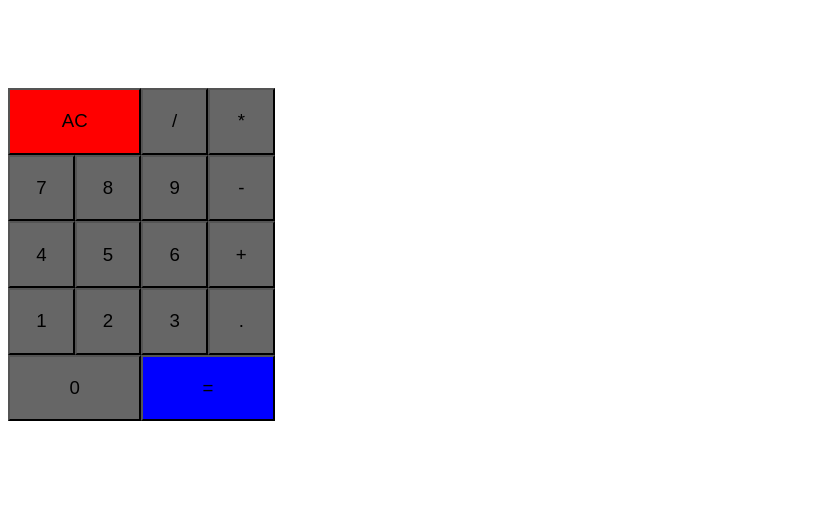
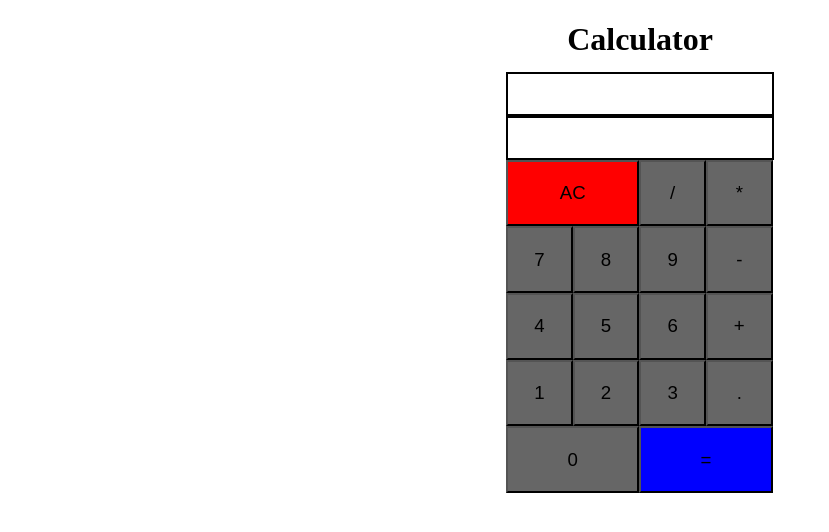
Before and after one commit to SophieReuter/calculator, a React (Vite) app: page / in a window 1280 px wide. Shown: the top 532 px of the page, without its empty margins (0-829 px from the left). Built offline with nearby package versions, Linux system fonts and the light colour scheme.

Commit message:
enabled usage of composed numbers

```diff
--- a/src/App.css
+++ b/src/App.css
@@ -1,3 +1,13 @@
+body {
+    display: flex;
+    justify-content: center;
+}
+
+#headline {
+    text-align: center;
+    margin: 10pt;
+}
+
 
 input {
     text-align: end;
@@ -11,6 +21,7 @@ input {
     font-size: 25pt;
     letter-spacing: 3px;
     min-height: 30pt;
+    border: 2pt solid black;
 }
 
 #clear {
--- a/src/App.jsx
+++ b/src/App.jsx
@@ -33,8 +33,8 @@ function App() {
     return operators.includes(value);
   };
 
-  const isSpecialCharacter = (value) => {
-    return specialCharacters.includes(value);
+  const isNumber = (value) => {
+    return !specialCharacters.includes(value);
   };
 
   const deleteCalculation = () => {
@@ -44,33 +44,26 @@ function App() {
   };
 
   const addInput = (input) => {
-    //debugger;
+    debugger;
     const lastChar = calculation[calculation.length - 1];
     if (
-      (lastChar === "0" && !specialCharacters.includes(input)) ||
-      (isSpecialCharacter(input) && isSpecialCharacter(lastChar))
+      (lastChar === "0" && isNumber(input)) ||
+      (!isNumber(input) && !isNumber(lastChar))
     )
       return;
-    else {
     if (
       !isOperator(lastChar) &&
       !isOperator(input) &&
       lastChar !== undefined
     ) {
       const newNumber = lastChar + input;
-        const updatedArray = calculation.map((value, index) => {
-          if (index === calculation.length - 1) {
-            return newNumber;
-          }
-        });
+      calculation[calculation.length-1] = newNumber;
       setDisplay((prev) => prev + input);
-        pushToArray((prev) => updatedArray);
       setChar((prev) => newNumber);
       } else {
         setDisplay((prev) => prev + input);
         pushToArray((prev) => [...prev, input]);
         setChar((prev) => input);
-      }
       }
   };
 
@@ -93,7 +86,7 @@ function App() {
   const calculateResult = () => {
     setDisplay((prev) => prev + "=");
     debugger;
-    if (isSpecialCharacter(calculation[calculation.length - 1])) {
+    if (!isNumber(calculation[calculation.length - 1])) {
       alert("Every calculation needs to end with a numeric value!");
       deleteCalculation();
       return;
@@ -148,6 +141,7 @@ function App() {
 
   return (
     <>
+      <h1 id="headline">Calculator</h1>
       <div className="upper" id="input">
         {display}
       </div>
```
Lines whose indentation alone changed are shown as unchanged.
